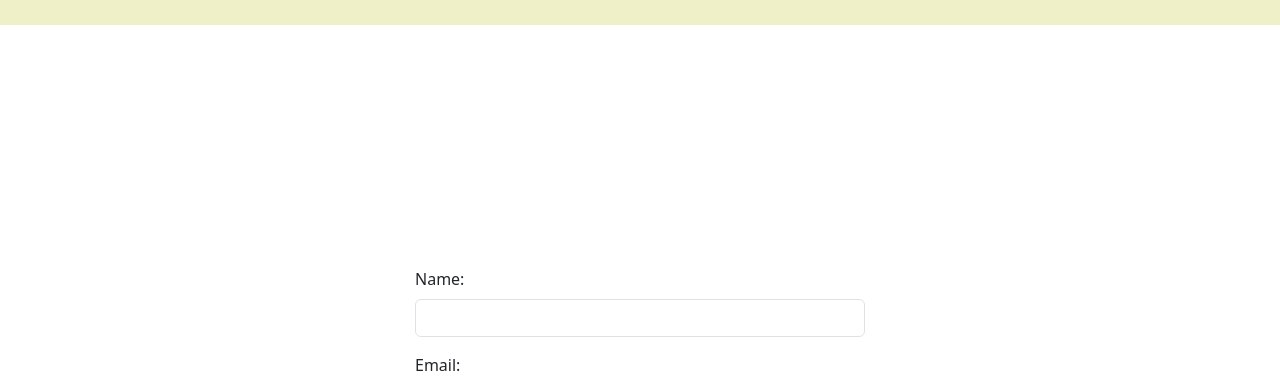
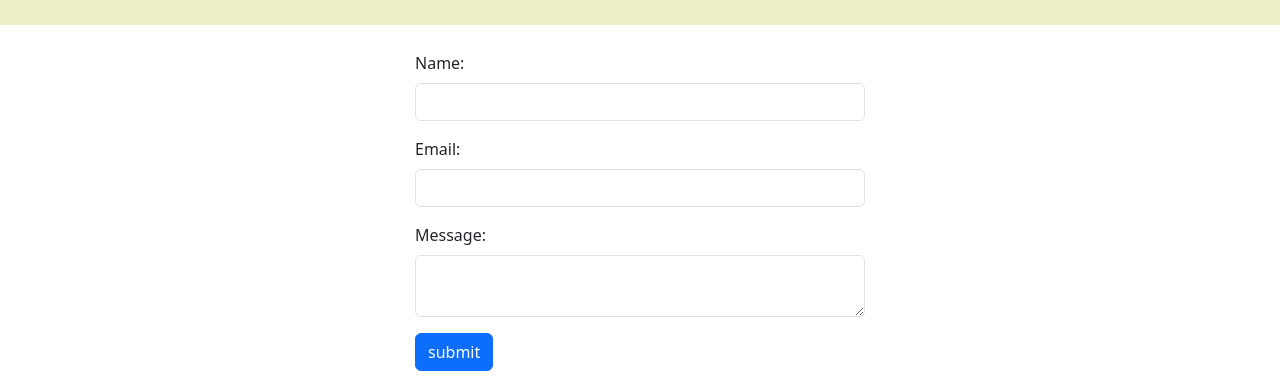
Before and after one commit to Jomox/AmazingEvents, a plain HTML site: page contact.html in a window 1280 px wide. Shown: the part 195-577 px from the top of the page. Drawn offline with nearby package versions, Linux system fonts and the light colour scheme.

Commit message:
contact style

```diff
--- a/contact.html
+++ b/contact.html
@@ -74,7 +74,7 @@
     <!-- ******************************************************************************************* -->
     <div class="row">
         <div class="col-md-12 col-lg-12 formContacto">
-            <form class="form mx-4" action="" method="POST" autocomplete="off">
+            <form class="form mt-4" action="" method="POST" autocomplete="off">
                 <div class="mb-3">
                     <label for="name" class="form-label">Name:</label>
                     <input type="text" class="form-control" id="name" name="name" required>
--- a/css/styles.css
+++ b/css/styles.css
@@ -96,7 +96,7 @@
         display: flex;
         align-items: center;
         justify-content: center;
-        min-height: 100vh;
+        /* min-height: 100vh; */
     }
 
     .form {
```
